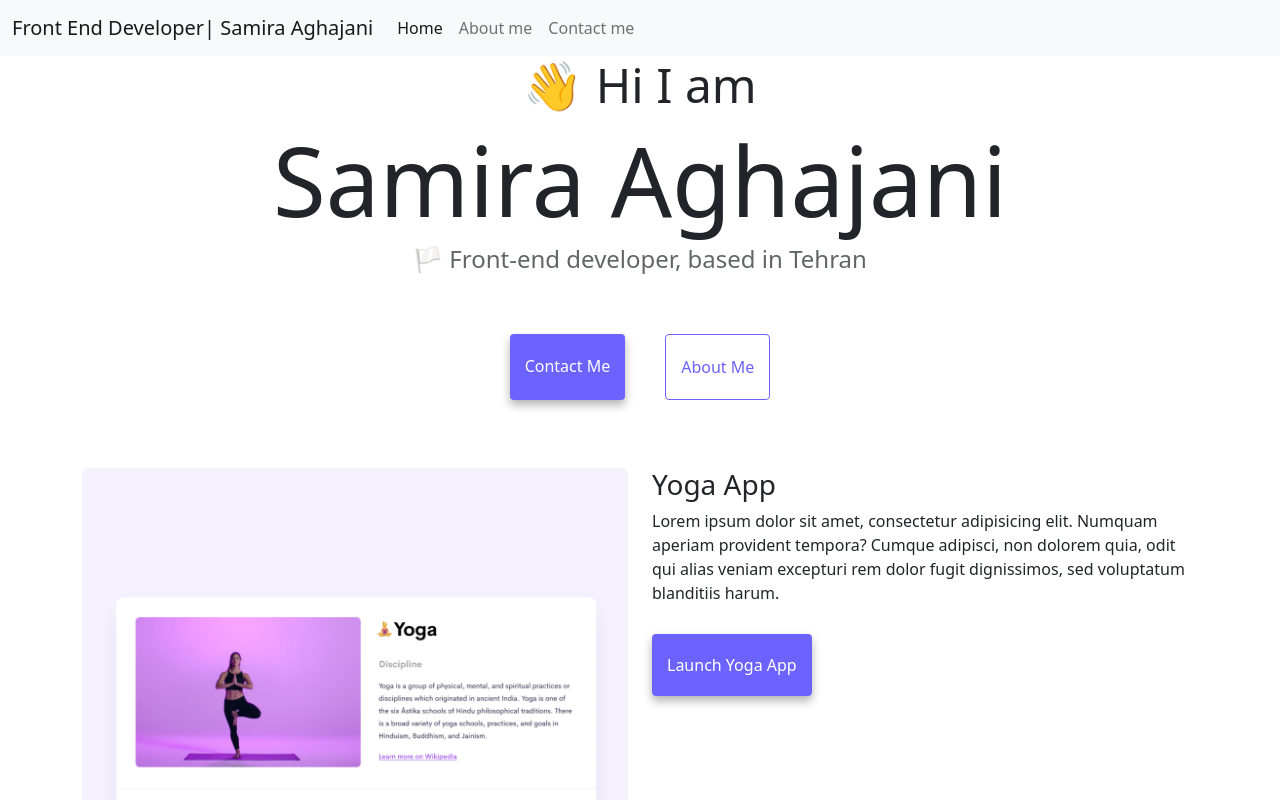
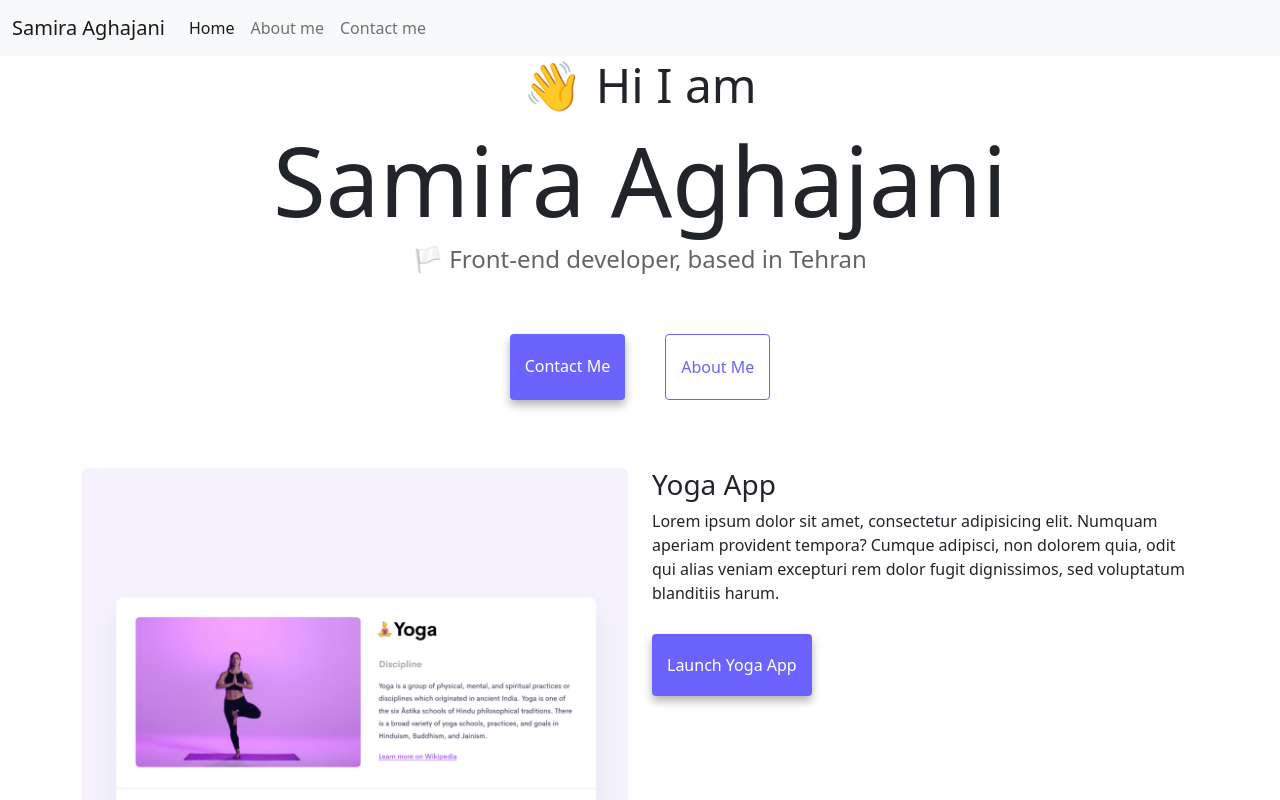
Before and after one commit to saghajani-oss/Front-End-Developer-Project, a plain HTML site: page index.html in a window 1280 px wide. Shown: the top 800 px of the page. Drawn offline with nearby package versions, Linux system fonts and the light colour scheme.

Commit message:
change on Title index.html

```diff
--- a/index.html
+++ b/index.html
@@ -5,7 +5,7 @@
     <meta http-equiv="X-UA-Compatible" content="IE=edge" />
     <meta name="viewport" content="width=device-width, initial-scale=1.0" />
     <meta name="description" content="Samira Aghajani is a front end developer who codes creatives websites.">
-    <title>Samira Aghajani</title>
+    <title>Front End Developer| Samira Aghajani</title>
     <link rel="stylesheet" href="css/style.css" />
     <link
       href="https://cdn.jsdelivr.net/npm/bootstrap@5.2.1/dist/css/bootstrap.min.css"
@@ -17,7 +17,7 @@
   <body>
     <nav class="navbar navbar-expand-lg bg-light sticky-top">
       <div class="container-fluid">
-        <a class="navbar-brand" href="#">Front End Developer| Samira Aghajani</a>
+        <a class="navbar-brand" href="#">Samira Aghajani</a>
         <button
           class="navbar-toggler"
           type="button"
```
